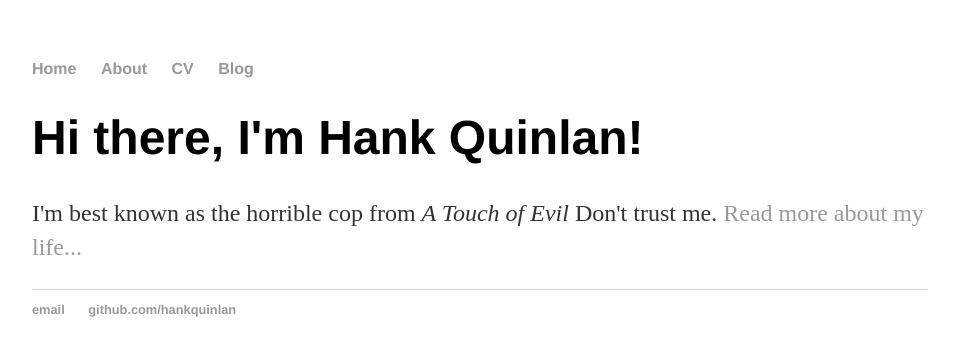
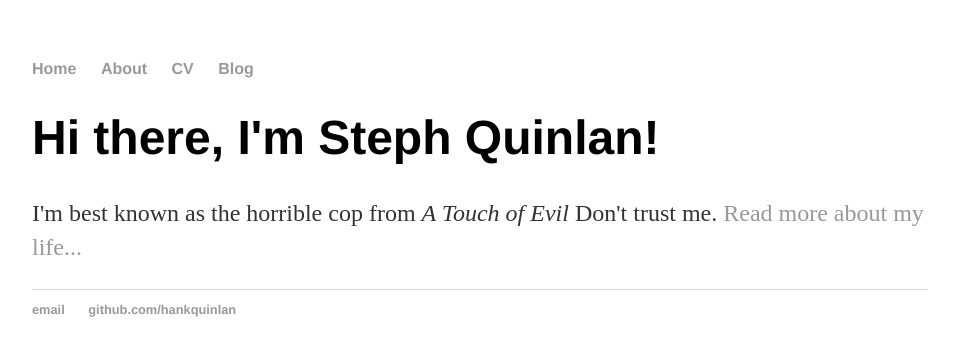
Before and after one commit to steph237/steph237.github.io, a Jekyll site: the page built from index.html, in a window 1280 px wide. Shown: the top 356 px of the page, without its empty margins (160-1115 px from the left). Built offline with Jekyll 4.4.1, drawn with Linux system fonts in a browser that asks for light colours.

Commit message:
Update index.html

```diff
--- a/index.html
+++ b/index.html
@@ -3,6 +3,6 @@ layout: default
 title: Hank Quinlan, Horrible Cop
 ---
 <div class="blurb">
-	<h1>Hi there, I'm Hank Quinlan!</h1>
+	<h1>Hi there, I'm Steph Quinlan!</h1>
 	<p>I'm best known as the horrible cop from <em>A Touch of Evil</em> Don't trust me. <a href="/about">Read more about my life...</a></p>
 </div><!-- /.blurb --
```
